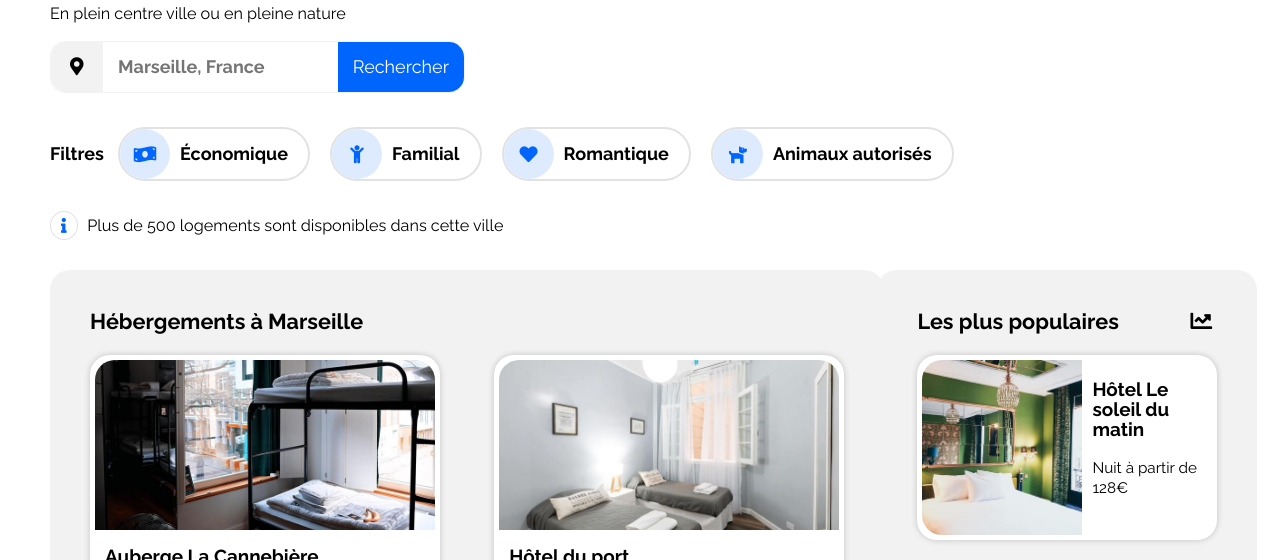
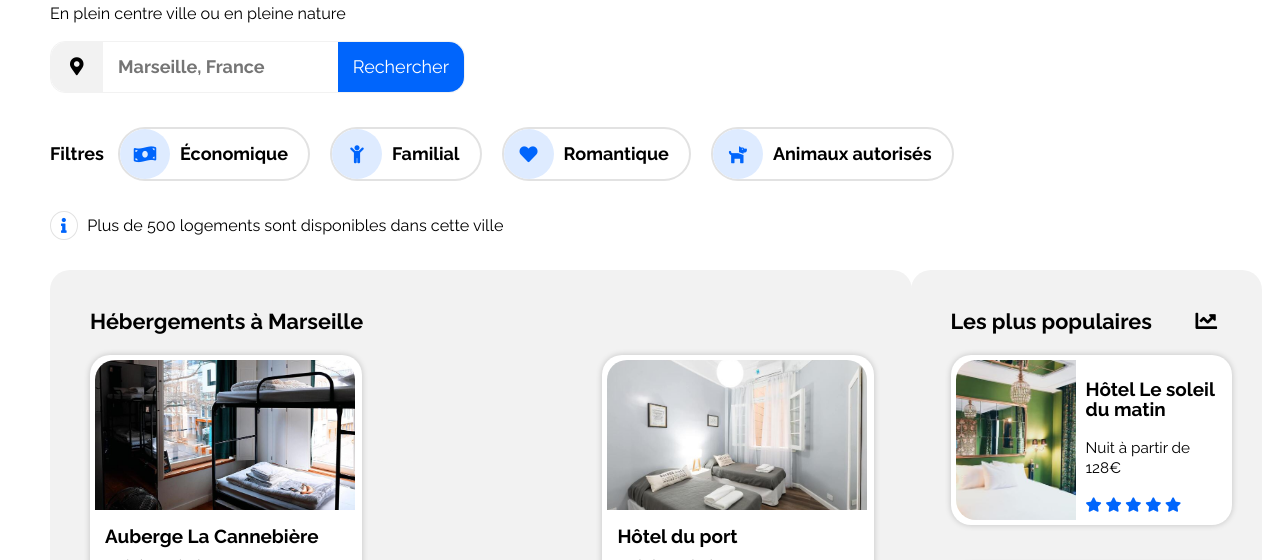
Before and after one commit to Matpetitj/P2-Booki, a plain HTML site: page index.html in a window 1280 px wide. Shown: the part 164-724 px from the top of the page. Drawn offline with Linux system fonts and the light colour scheme.

Commit message:
Placement étoiles, amélioration du rétrécissement et de la petite fenêtre en Desktop

```diff
--- a/css/style.css
+++ b/css/style.css
@@ -224,13 +224,13 @@ h1 {
     border-radius: 20px;
     box-shadow: 0px 0px 6px 0px rgba(0, 0, 0, 0.199);
     margin-bottom: 40px;
-    width: auto;
+    width: 97%;
     height: 270px;
 }
 
 .case-img article{
     height: 170px;
-    width: 340px;
+    width: 320px;
 }
 
 .case-marseille .case-img article img {
@@ -334,7 +334,9 @@ h1 {
     border-radius: 20px;
     box-shadow: 0px 0px 6px 0px rgba(0, 0, 0, 0.199);
     margin-bottom: 40px;
-    height: 175px;;
+    width: 100%;
+    height: 175px;
+    position: relative;
 }
 
 .case-pop img {
@@ -344,6 +346,7 @@ h1 {
     width: 160px;
     height: 100%;
     object-fit: cover;
+
 }
 
 .case-pop .content-article {
@@ -369,11 +372,8 @@ h1 {
 }
 
 .case-pop .content-article .star {
-    margin-top: 32px;
-}
-
-#star-1, #star-3 {
-    margin-top: 50px;
+    position: absolute;
+    top: 145px;
 }
 
 /*Activités*/
@@ -480,6 +480,35 @@ h1 {
     line-height: 35px;
 }
 
+@media screen and (max-width: 1440px) and (min-width:993px) {
+
+    /*Hébergements*/
+
+    .case-marseille {
+        width: 97%;
+        height: 250px;
+    }
+
+    .case-img article {
+        width: 260px;
+        height: 150px;
+    }
+
+    /*Populaires*/
+
+    .case-pop {
+        height: 160px;
+    }
+
+    .case-pop img {
+        width: 120px;
+    }
+
+    .case-pop .content-article .star {
+        top: 135px;
+    }
+}
+
 @media screen and (max-width: 992px) {
 
     /*Filtres*/
@@ -537,12 +566,9 @@ h1 {
         height: 135px;
     }
 
-    #star-1, #star-3 {
-        margin-top: 22px;
-    }
-
-    #star-2 {
-        margin-top: 20px;
+    .case-pop .content-article .star {
+        position: absolute;
+        top: 110px;
     }
 
     /*Activités*/
@@ -763,6 +789,10 @@ h1 {
         margin-top: 0px;
     }
 
+    .accomodations {
+        margin-bottom: -40px;
+    }
+
     .list-activities article {
         width: 520px;
         height: 220px;
@@ -770,6 +800,14 @@ h1 {
     }
     .footer {
         padding-left: 13%;
+    }
+}
+
+@media screen and (max-width:500px) and (min-width: 415px) {
+
+    .list-activities article {
+        margin-left: -30px;
+        width: 445px;
     }
 }
 
```
